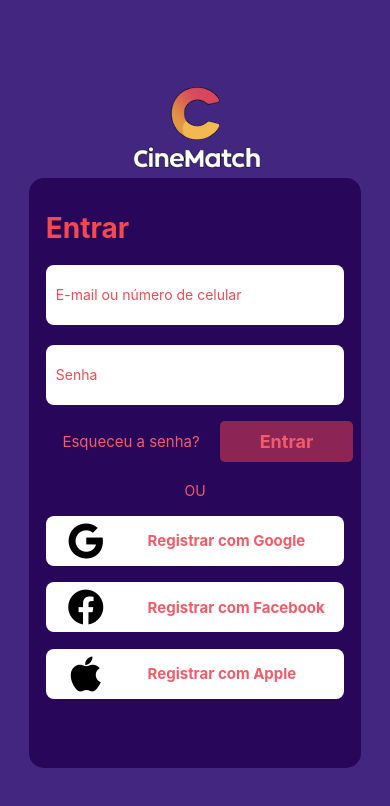
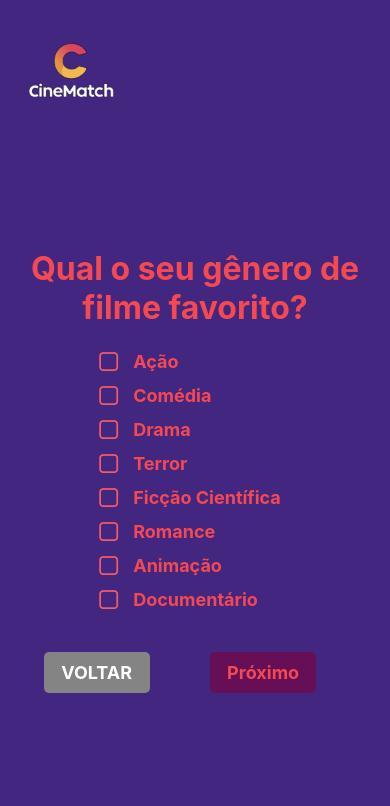
Before and after one commit to Vidottolv/Cinematch_Front, a React Native app in the folder cinematch/: screen /screenone in a window 390 px wide. Shown: the top 806 px of the page. Built offline with nearby package versions, Linux system fonts and the light colour scheme.

Commit message:
pagina 1 "genero de filme" construida

```diff
--- a/cinematch/package.json
+++ b/cinematch/package.json
@@ -18,7 +18,8 @@
     "ionicons": "^7.4.0",
     "react": "18.2.0",
     "react-native": "0.74.1",
-    "react-native-animatable": "^1.4.0"
+    "react-native-animatable": "^1.4.0",
+    "react-native-elements": "^3.4.3"
   },
   "devDependencies": {
     "@babel/core": "^7.20.0"
--- /dev/null
+++ b/cinematch/pages/quizScreens/commonStyle.js
@@ -0,0 +1,77 @@
+import { StyleSheet } from 'react-native';
+
+const styles = StyleSheet.create({
+    subContainer: {
+        flex: 1,
+        backgroundColor: '#422680',
+        padding: 20,
+    },
+    mainContainer: {
+        flex:1,
+        justifyContent:'center',
+        alignItems: 'center',
+        marginTop:'-15%'
+    },
+    rowButtonStep: {
+        flexDirection:'row',
+    },
+    logo: {
+        width: 100,
+        height: 100,
+        resizeMode: 'contain',
+        marginBottom: 50,
+    },
+    title: {
+        color: '#F54952',
+        fontSize: 32,
+        fontWeight: 'bold',
+        textAlign: 'center',
+    },
+    description: {
+        color: '#F54952',
+        fontSize: 16,
+        textAlign: 'center',
+    },
+    startButton: {
+        backgroundColor: '#660F56',
+        paddingVertical: 10,
+        paddingHorizontal: 40,
+        borderRadius: 5,
+        width:'35%',
+    },
+    startButtonText: {
+        color: '#F54952',
+        fontSize: 18,
+        fontWeight: 'bold',
+        alignSelf:'center'
+    },
+    backButton: {
+        backgroundColor: '#848484',
+        paddingVertical: 10,
+        paddingHorizontal: 40,
+        borderRadius: 5,
+        width:'35%'
+    },
+    backButtonText: {
+        color: '#FFF',
+        fontSize:18,
+        fontWeight:'bold',
+        alignSelf:'center'
+    },
+    checkboxContainer: {
+        justifyContent: 'center',
+        marginTop:'5%',
+        marginBottom:'10%'
+    },
+    checkbox: {
+        backgroundColor: 'transparent',
+        borderWidth: 0,
+        padding: 0,
+    },
+    checkboxText: {
+        color: '#F54952',
+        fontSize: 18,
+    },
+});
+
+export default styles;
--- /dev/null
+++ b/cinematch/pages/quizScreens/screenOne/function.js
@@ -0,0 +1,47 @@
+// MovieGenreSelection.js
+import React, { useState, useEffect } from 'react';
+import { View } from 'react-native';
+import { CheckBox } from 'react-native-elements';
+import styles from '../commonStyle';
+
+const MovieGenreSelection = () => {
+    //#region CONSTS
+    const [selectedGenre, setSelectedGenre] = useState(null);
+    const genres = [
+        { label: 'Ação', value: 1 },
+        { label: 'Comédia', value: 2 },
+        { label: 'Drama', value: 3 },
+        { label: 'Terror', value: 4 },
+        { label: 'Ficção Científica', value: 5 },
+        { label: 'Romance', value: 6 },
+        { label: 'Animação', value: 7 },
+        { label: 'Documentário', value: 8 },];
+    const handleCheckboxChange = (value) => {
+        setSelectedGenre(value);
+      };
+    //#endregion
+    useEffect(() => {
+        if (selectedGenre !== null) {
+          console.log('Selected Genre:', selectedGenre);
+        }
+      }, [selectedGenre]);
+
+    return (
+        <View style={styles.checkboxContainer}>
+            {genres.map((genre) => (
+                <CheckBox
+                    key={genre.value}
+                    title={`${genre.label}`}
+                    checked={selectedGenre === genre.value}
+                    onPress={() => handleCheckboxChange(genre.value)}
+                    containerStyle={styles.checkbox}
+                    textStyle={styles.checkboxText}
+                    checkedColor='#F45B69'
+                    uncheckedColor='#F45B69'/>
+            ))}
+      </View>
+    );
+};
+
+
+export default MovieGenreSelection;
--- /dev/null
+++ b/cinematch/pages/quizScreens/screenOne/screen.js
@@ -0,0 +1,43 @@
+import React from 'react';
+import { View, Text, Image, TouchableOpacity } from 'react-native';
+import styles from '../commonStyle';
+import * as Animatable from 'react-native-animatable';
+import { useNavigation } from '@react-navigation/native';
+import MovieGenreSelection from './function';
+
+const QuizScreenOne = () => {
+
+    const navigation = useNavigation()
+    //#region MESSAGES
+        const msgQuestion = 'Qual o seu gênero de filme favorito?'
+        const contentScreenQuizStart = ''
+    //#endregion
+
+    return(
+    <Animatable.View
+        animation={'lightSpeedIn'}
+        style={styles.subContainer}>
+        <Image
+            source={require('../../../assets/cinematch_logo.png')}
+            style={styles.logo}/>
+            <View style={styles.mainContainer}>
+                <Text style={styles.title}>{msgQuestion}</Text>
+                {/* <Text style={styles.description}>{contentScreenQuizStart}</Text> */}
+                <MovieGenreSelection />
+                <View style={styles.rowButtonStep}>
+                    <TouchableOpacity
+                        style={styles.backButton}>
+                        <Text style={styles.backButtonText}>VOLTAR</Text>
+                    </TouchableOpacity>
+                    <View style={{ width:'20%' }}></View>
+                    <TouchableOpacity
+                        style={styles.startButton}>
+                        <Text style={styles.startButtonText}>Próximo</Text>
+                    </TouchableOpacity>
+                </View>
+            </View>
+    </Animatable.View>
+    );
+}
+
+export default QuizScreenOne;
--- a/cinematch/pages/startquiz/screen.js
+++ b/cinematch/pages/startquiz/screen.js
@@ -2,9 +2,10 @@
 import { View, Text, Image, TouchableOpacity } from 'react-native';
 import styles from './style';
 import * as Animatable from 'react-native-animatable';
+import { useNavigation } from '@react-navigation/native';
 
 const StartQuiz = () => {
-
+    const navigation = useNavigation()
     //#region MESSAGES
         const msgQuestion = 'Perguntas para encontrar o melhor filme'
         const contentScreenQuizStart = 'Vamos te fazer algumas perguntas, por favor responda com o máximo de detalhes possível, para que possamos tomar a decisão correta.'
@@ -20,7 +21,9 @@
             <View style={styles.mainContainer}>
                 <Text style={styles.title}>{msgQuestion}</Text>
                 <Text style={styles.description}>{contentScreenQuizStart}</Text>
-                <TouchableOpacity style={styles.startButton}>
+                <TouchableOpacity
+                    onPress={() => navigation.navigate('screenone')}
+                    style={styles.startButton}>
                     <Text style={styles.startButtonText}>Começar</Text>
                 </TouchableOpacity>
             </View>
--- a/cinematch/pages/startquiz/style.js
+++ b/cinematch/pages/startquiz/style.js
@@ -3,7 +3,7 @@
 const styles = StyleSheet.create({
   subContainer: {
     flex: 1,
-    backgroundColor: '#2A0140',
+    backgroundColor: '#422680',
     padding: 20,
   },
   mainContainer: {
@@ -19,26 +19,26 @@
     marginBottom: 50,
   },
   title: {
-    color: '#F45B69',
+    color: '#F54952',
     fontSize: 24,
     fontWeight: 'bold',
     textAlign: 'center',
     marginBottom: 20,
   },
   description: {
-    color: '#FFFFFF',
+    color: '#F54952',
     fontSize: 16,
     textAlign: 'center',
     marginBottom: 40,
   },
   startButton: {
-    backgroundColor: '#8D2456',
+    backgroundColor: '#660F56',
     paddingVertical: 10,
     paddingHorizontal: 40,
     borderRadius: 5,
   },
   startButtonText: {
-    color: '#F45B69',
+    color: '#F54952',
     fontSize: 18,
     fontWeight: 'bold',
   },
--- a/cinematch/routes/stack.routes.js
+++ b/cinematch/routes/stack.routes.js
@@ -1,6 +1,7 @@
 // import Signin from '../pages/signin';
 import Welcome from '../pages/welcome/screen';
 import StartQuiz from '../pages/startquiz/screen';
+import QuizScreenOne from '../pages/quizScreens/screenOne/screen';
 import { createNativeStackNavigator } from '@react-navigation/native-stack';
 
 const Stack = createNativeStackNavigator();
@@ -22,13 +23,13 @@
                 headerShown:false,
             }}
             />
-            {/* <Stack.Screen
-            name="home"
-            component={Cadastros}
+            <Stack.Screen
+            name="screenone"
+            component={QuizScreenOne}
             options={{
                 headerShown:false,
             }}
-            /> */}
+            />
         </Stack.Navigator>
     )
 }
```
Also changed, not shown: 1 other file (tests, documents, lock files or other folders).
